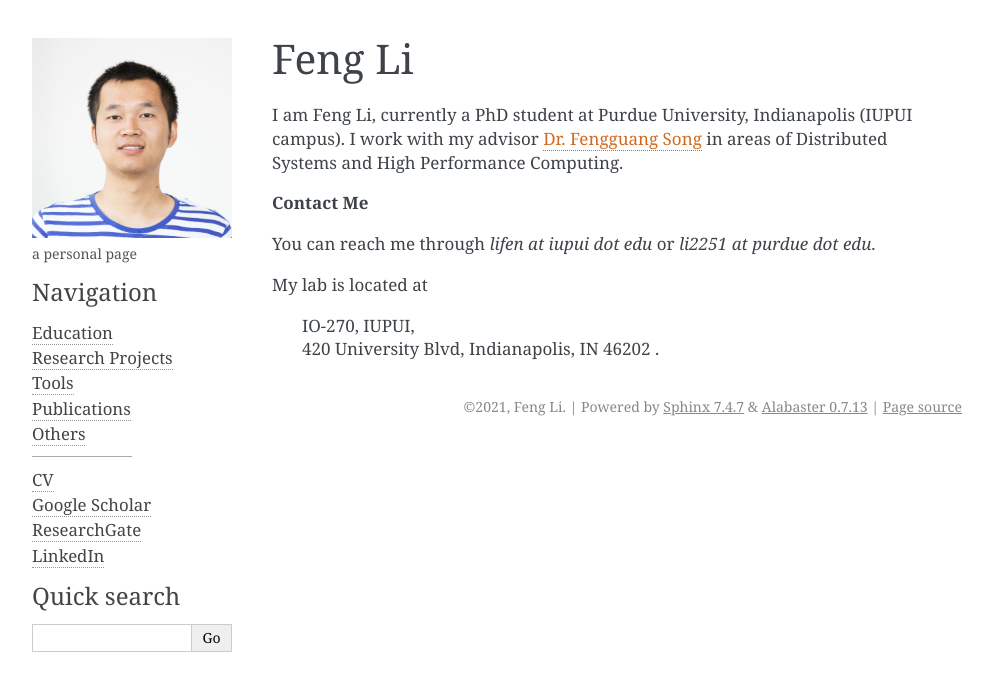
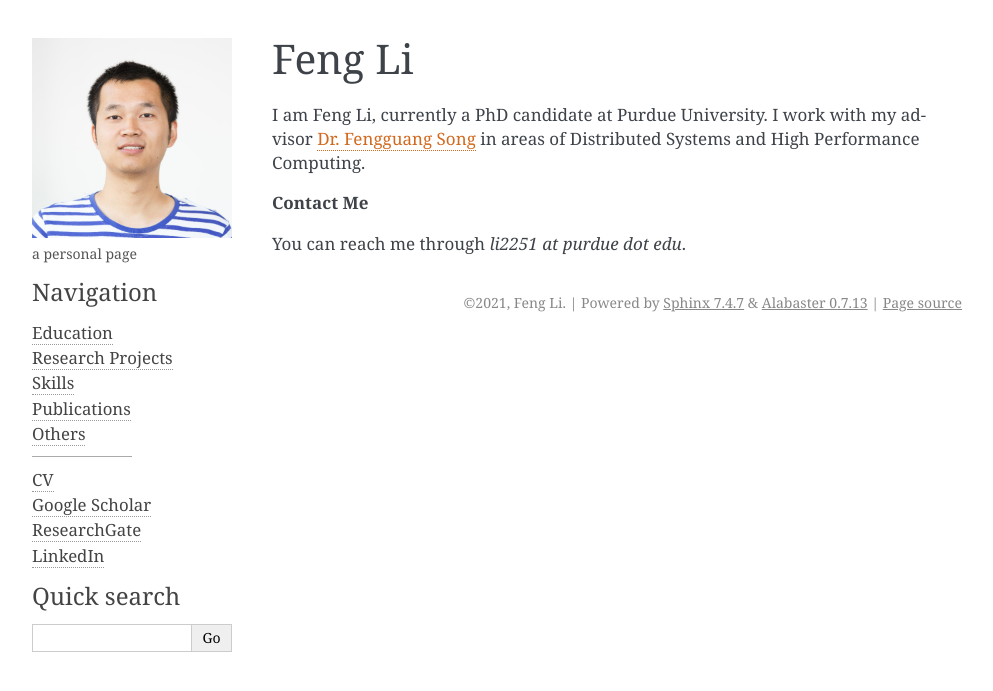
Before and after one commit to fengggli/fengggli.github.io, a Sphinx documentation site: the page built from source/index.rst, in a window 1280 px wide. Shown: the top 691 px of the page, without its empty margins (148-1141 px from the left). Built offline with Sphinx 7.4.7, drawn with Linux system fonts in a browser that asks for light colours.

Commit message:
now a Candidate!

```diff
--- a/source/experience.rst
+++ b/source/experience.rst
@@ -3,8 +3,8 @@
 Research Projects
 =================
 
-Computer Science Department at IUPUI
--------------------------------------
+Computer Science Department at Purdue University
+-------------------------------------------------
 
 **Jan 2020 ~ Now, cross-environment in-situ workflow management (in progress)**
 
@@ -94,7 +94,7 @@ Storage system group at IBM Research, Almaden
   * read papers and wrote reviews about how MRAM( or other NVRAM) can be used in different methods to enhance system performance and or reduce energy consumption.
   * reviewed related patents searched from USPTO, analyzed recent technology (eg.Page Placement in hybrid PRAM and DRAM Main Memory), then made my suggestion for the project.
 
-Tools
+Skills
 =================
 
 I use those tools intensively in my research workflow:
--- a/source/index.rst
+++ b/source/index.rst
@@ -9,16 +9,11 @@ Feng Li
 
 .. class::center
 
-I am Feng Li, currently a PhD student at Purdue University, Indianapolis (IUPUI campus). I work with my advisor `Dr. Fengguang Song <https://cs.iupui.edu/~fgsong/>`_ in areas of Distributed Systems and High Performance Computing.
+I am Feng Li, currently a PhD candidate at Purdue University. I work with my advisor `Dr. Fengguang Song <https://cs.iupui.edu/~fgsong/>`_ in areas of Distributed Systems and High Performance Computing.
 
 **Contact Me**
 
-You can reach me through   *lifen at iupui dot edu* or  *li2251 at purdue dot edu*.
-
-My lab is located at
-
-   | IO-270, IUPUI,
-   | 420 University Blvd, Indianapolis, IN 46202 .
+You can reach me through *li2251 at purdue dot edu*.
 
 .. toctree::
   :hidden:
```
Also changed, not shown: README.md (+2 -3 lines).
